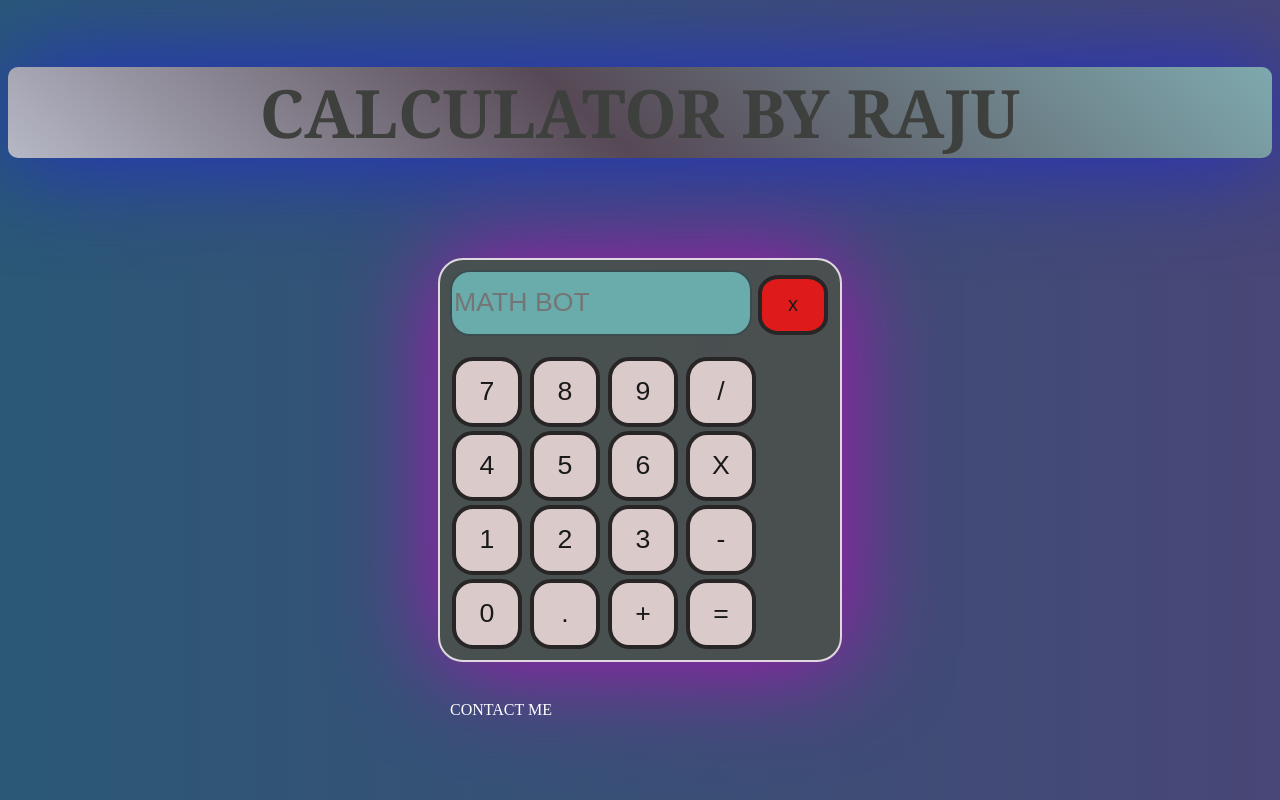
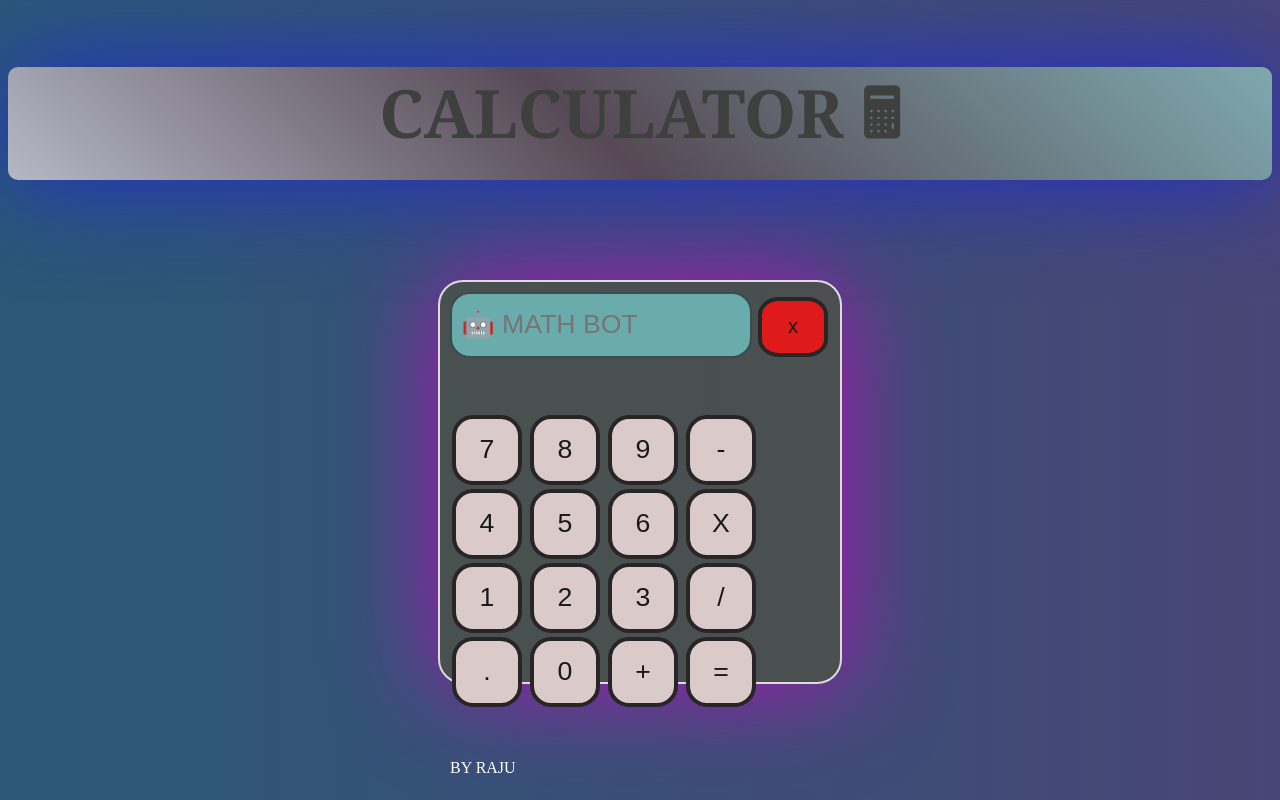
Before and after one commit to RAJUZZ/calculator, a plain HTML site: page index.html in a window 1280 px wide. Shown: the top 800 px of the page. Drawn offline with Linux system fonts and the light colour scheme.

Commit message:
Update index.html

```diff
--- a/index.html
+++ b/index.html
@@ -8,23 +8,28 @@
     <title>Calculator bot</title>
 </head>
 <body>
-    <h3>CALCULATOR BY RAJU</h3>
+    <h3>CALCULATOR <span>🖩</span></h3>
 
 
-    <div class="Calculator">
+
+
+    <div class="Calculator  ">
 
 
         <div class="Screen">
-            <input id="screena" class="screen" placeholder="MATH BOT" type="text" > <button  onclick="backspace()" class="a">x</button>
+            <input id="screena" class="screen" placeholder=" 🤖 MATH BOT" type="text" > <button  onclick="backspace()" class="a">x</button>
 
         </div>
 
         <div class="Keys" >
 
+            <br><br>
+
             <button onclick="btnclick(7)">7</button>
             <button onclick="btnclick(8)">8</button>
             <button onclick="btnclick(9)">9</button>
-            <button onclick="btnclick('/')">/</button>
+            <button onclick="btnclick('-')">-</button>
+
             <br>
             <button onclick="btnclick(4)">4</button>
             <button onclick="btnclick(5)">5</button>
@@ -34,10 +39,11 @@
             <button onclick="btnclick(1)">1</button>
             <button onclick="btnclick(2)">2</button>
             <button onclick="btnclick(3)">3</button>
-            <button onclick="btnclick('-')">-</button>
+            <button onclick="btnclick('/')">/</button>
             <br>
+
+            <button onclick="btnclick('.')">.</button>
             <button onclick="btnclick(0)">0</button>
-            <button onclick="btnclick('.')">.</button>
             <button onclick="btnclick('+')">+</button>
             <button onclick="calculate()">=</button>
 
@@ -47,7 +53,7 @@
         </div>
 
 
-    <footer><p><a href="https://www.linkedin.com/in/rajesh-m-s-ece">Contact Me</a></p></footer>
+    <footer><p><a href="https://www.linkedin.com/in/rajesh-m-s-ece">BY RAJU</a></p></footer>
 
     </div>
 
```
